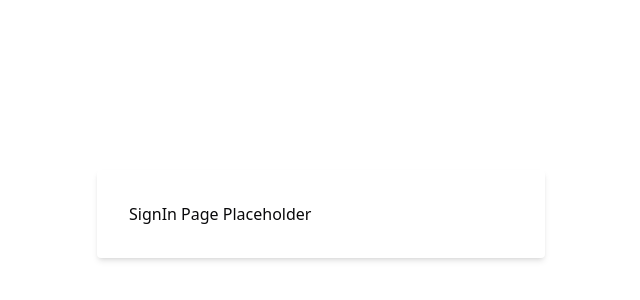
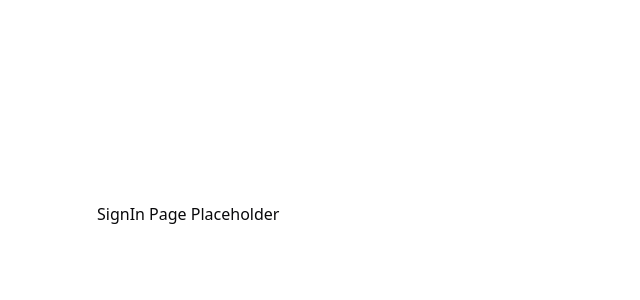
Before and after one commit to SubiCodes/GeoIp-Tracker, a React app in the folder frontend/: page / in a window 1280 px wide. Shown: the part 186-486 px from the top of the page, without its empty margins (319-959 px from the left). Built offline with nearby package versions, Linux system fonts and the light colour scheme; the HTML template or start-up script is replaced by a standard one.

Commit message:
feat: Improved the auth layout

```diff
--- a/frontend/src/layouts/AuthLayout.tsx
+++ b/frontend/src/layouts/AuthLayout.tsx
@@ -1,13 +1,13 @@
 import React from "react";
 
-interface AuthPagesProps {
+interface AuthLayoutProps {
   children: React.ReactNode;
 }
 
-const AuthLayout: React.FC<AuthPagesProps> = ({ children }) => {
+const AuthLayout: React.FC<AuthLayoutProps> = ({ children }) => {
   return (
-    <div className="min-h-screen flex items-center justify-center bg-background">
-      <div className="w-full max-w-md p-8 bg-white rounded shadow-md">
+    <div className="min-h-screen flex items-center justify-center bg-background p-4">
+      <div className="w-full max-w-md">
         {children}
       </div>
     </div>
--- /dev/null
+++ b/frontend/src/pages/auth/SignIn.tsx
@@ -0,0 +1,11 @@
+import React from 'react'
+
+function SignIn() {
+  return (
+    <div>
+
+    </div>
+  )
+}
+
+export default SignIn
```
